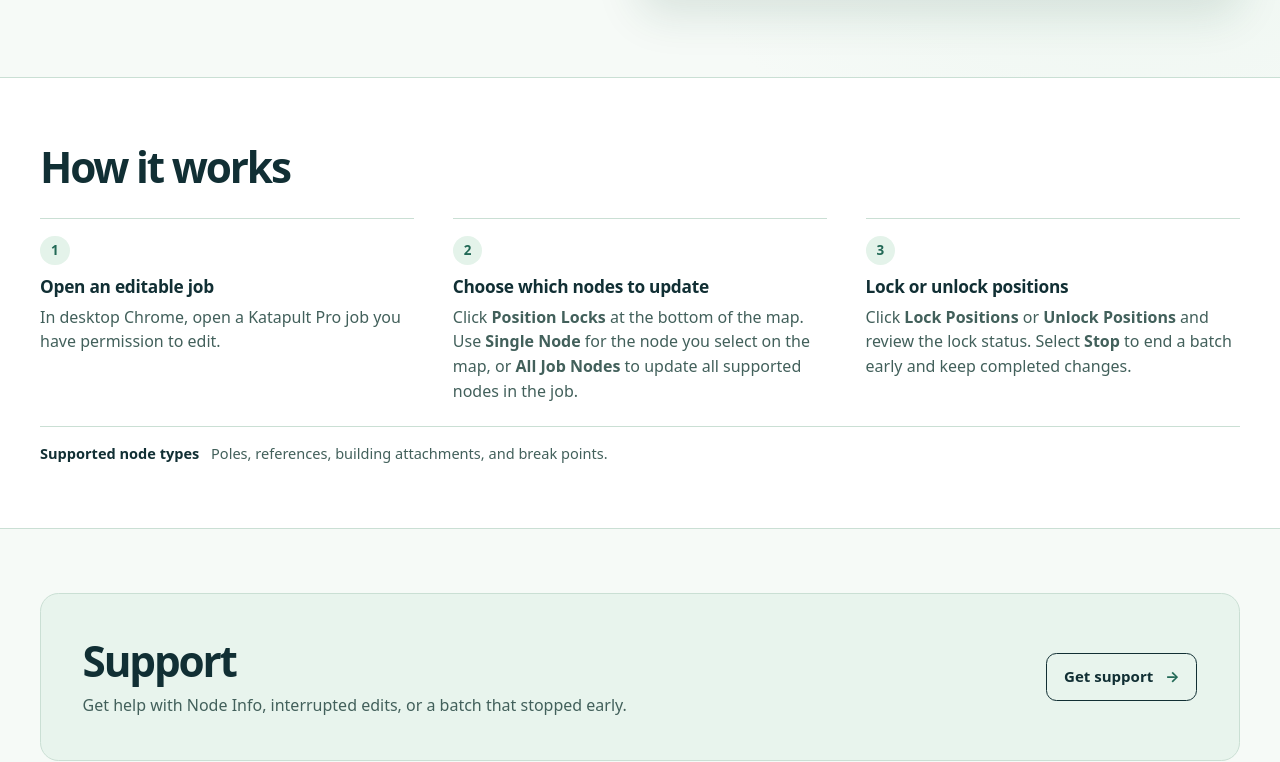
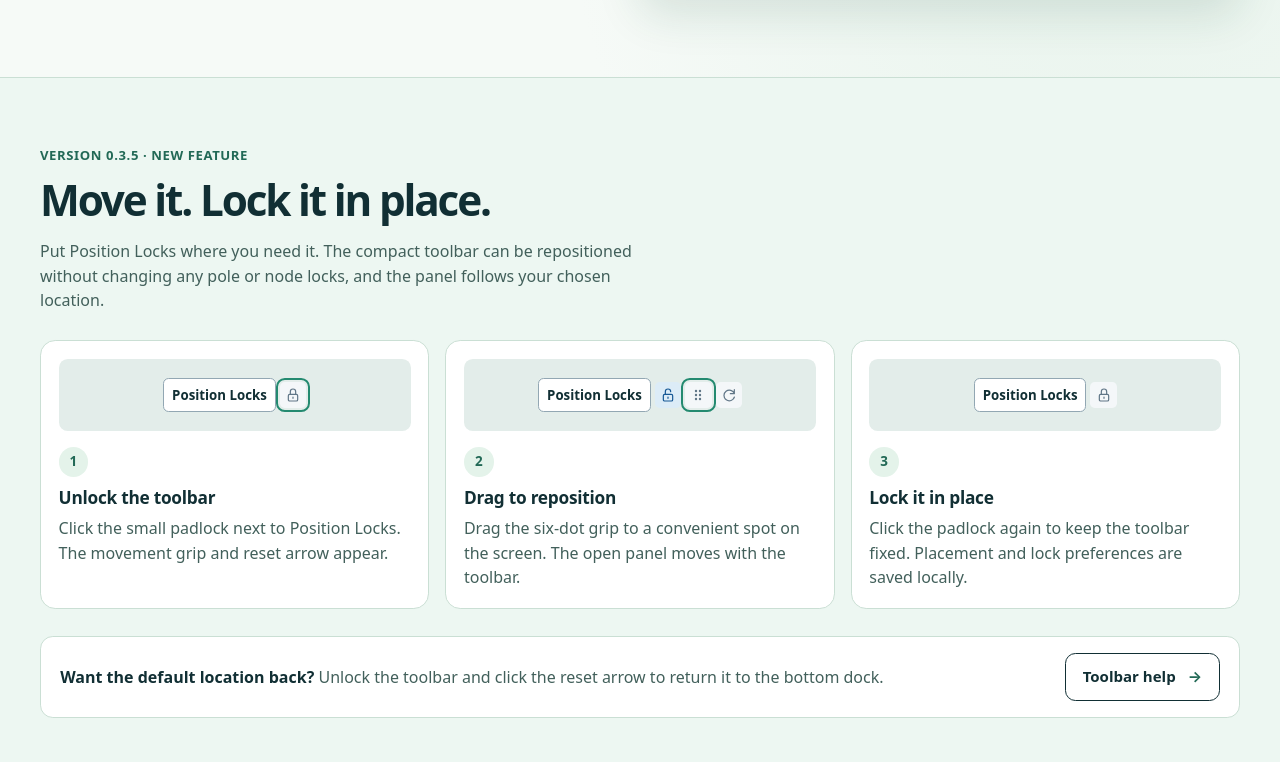
Before and after one commit to AZX-215/position-locks-offical, a plain HTML site: page home.html in a window 1280 px wide. Shown: the part 618-1380 px from the top of the page. Drawn offline with Linux system fonts and the light colour scheme.

Commit message:
Announce v0.3.5 movable toolbar on homepage

```diff
--- a/assets/home.css
+++ b/assets/home.css
@@ -121,6 +121,31 @@ h1, h2, h3, p, figure { margin: 0; }
   color: var(--muted);
   font-size: .88rem;
 }
+
+.release-badge {
+  display: inline-flex; align-items: center; gap: .45rem;
+  margin-bottom: 1.15rem; padding: .38rem .72rem;
+  border: 1px solid #acd8c5; border-radius: 99rem;
+  background: #def4e9; color: #155c48;
+  font-size: .81rem; font-weight: 760; text-decoration: none;
+}
+.release-badge:hover { background: #c8eedc; }
+.toolbar-feature { padding-block: clamp(2.45rem, 5vw, 4.5rem); background: #edf7f2; border-top: 1px solid var(--line); }
+.feature-kicker { display: inline-block; color: var(--accent); font-size: .82rem; font-weight: 780; margin-bottom: .6rem; letter-spacing: .045em; text-transform: uppercase; }
+.feature-intro { max-width: 68ch; color: var(--muted); margin-top: .9rem; }
+.toolbar-steps { list-style: none; padding: 0; margin: 1.7rem 0; display: grid; grid-template-columns: repeat(3, minmax(0, 1fr)); gap: 1rem; }
+.toolbar-steps li { display: flex; flex-direction: column; align-items: flex-start; padding: 1.1rem; border: 1px solid var(--line); border-radius: .95rem; background: var(--white); }
+.toolbar-steps p { color: var(--muted); }
+.toolbar-example { width: 100%; min-height: 4.5rem; display: flex; flex-wrap: wrap; justify-content: center; align-items: center; gap: .25rem; padding: .75rem .35rem; margin-bottom: 1rem; border-radius: .55rem; background: #e3edea; }
+.sample-name { border: 1px solid #92a7b3; border-radius: .35rem; background: #fff; padding: .35rem .5rem; font-size: .83rem; font-weight: 650; white-space: nowrap; }
+.sample-icon { display: inline-grid; place-items: center; width: 1.65rem; height: 1.65rem; border-radius: .3rem; background: #f4f7f9; color: #607687; }
+.sample-icon svg { width: 1rem; height: 1rem; stroke: currentColor; stroke-width: 1.8; fill: none; stroke-linecap: round; stroke-linejoin: round; }
+.sample-icon .sample-dots { fill: currentColor; stroke: none; }
+.sample-unlocked { background: #dcecf7; color: #165895; }
+.sample-highlight { outline: 2px solid #248a70; outline-offset: 2px; }
+.toolbar-note { display: flex; justify-content: space-between; align-items: center; gap: 1rem; padding: 1rem 1.2rem; border-radius: .8rem; border: 1px solid var(--line); background: #fff; color: var(--muted); }
+.toolbar-note strong { color: var(--ink); }
+@media (max-width: 56rem) { .toolbar-steps { grid-template-columns: 1fr; } .toolbar-note { align-items: flex-start; flex-direction: column; } }
 
 .map {
   position: relative;
--- a/home.html
+++ b/home.html
@@ -3,11 +3,11 @@
 <head>
   <meta charset="utf-8">
   <meta name="viewport" content="width=device-width, initial-scale=1">
-  <meta name="description" content="Lock or unlock node positions from the Katapult Pro map with the independent Position Locks Chrome extension.">
+  <meta name="description" content="Lock or unlock node positions from the Katapult Pro map. New in Position Locks 0.3.5: move the toolbar and lock it in place.">
   <meta name="theme-color" content="#edf6f1">
   <meta property="og:url" content="https://azx-215.github.io/position-locks-offical/home">
   <meta property="og:title" content="Position Locks for Katapult">
-  <meta property="og:description" content="Lock or unlock a single node or all supported nodes in a Katapult Pro job.">
+  <meta property="og:description" content="Lock or unlock nodes in Katapult Pro and customize your toolbar position with the new v0.3.5 update.">
   <meta property="og:image" content="https://azx-215.github.io/position-locks-offical/assets/position-locks-map.webp">
   <title>Home | Position Locks for Katapult</title>
   <link rel="canonical" href="https://azx-215.github.io/position-locks-offical/home">
@@ -25,6 +25,7 @@
       <nav class="site-nav" aria-label="Main navigation">
         <a href="./home" aria-current="page">Home</a>
         <a href="#how-it-works">How it works</a>
+        <a href="#toolbar-position">What's new</a>
         <a href="https://azx-215.github.io/position-locks-support/support">Support</a>
         <a href="https://azx-215.github.io/position-locks-support/privacy">Privacy</a>
       </nav>
@@ -34,6 +35,7 @@
   <main id="main">
     <section class="shell hero" aria-labelledby="page-title">
       <div class="hero-content">
+        <a class="release-badge" href="#toolbar-position">New in v0.3.5 · Movable toolbar <span aria-hidden="true">↗</span></a>
         <h1 id="page-title">Position Locks <span>for Katapult</span></h1>
         <p class="intro">Lock or unlock node positions directly from the Katapult Pro map.</p>
         <a class="button" href="#how-it-works">How it works <span aria-hidden="true">↓</span></a>
@@ -45,6 +47,46 @@
           alt="Illustrated street map with a lock marking a node at the intersection of two utility routes.">
         <figcaption class="map-label"><i aria-hidden="true"></i> Position locked</figcaption>
       </figure>
+    </section>
+
+    <section class="toolbar-feature" id="toolbar-position" aria-labelledby="toolbar-title">
+      <div class="shell">
+        <span class="feature-kicker">Version 0.3.5 · New feature</span>
+        <h2 id="toolbar-title">Move it. Lock it in place.</h2>
+        <p class="feature-intro">Put Position Locks where you need it. The compact toolbar can be repositioned without changing any pole or node locks, and the panel follows your chosen location.</p>
+        <ol class="toolbar-steps">
+          <li>
+            <div class="toolbar-example" aria-hidden="true">
+              <span class="sample-name">Position Locks</span>
+              <span class="sample-icon sample-highlight"><svg viewBox="0 0 24 24"><rect x="5" y="11" width="14" height="10" rx="2"/><path d="M8 11V7a4 4 0 0 1 8 0v4M12 15v2"/></svg></span>
+            </div>
+            <span class="step-number" aria-hidden="true">1</span><h3>Unlock the toolbar</h3>
+            <p>Click the small padlock next to Position Locks. The movement grip and reset arrow appear.</p>
+          </li>
+          <li>
+            <div class="toolbar-example" aria-hidden="true">
+              <span class="sample-name">Position Locks</span>
+              <span class="sample-icon sample-unlocked"><svg viewBox="0 0 24 24"><rect x="5" y="11" width="14" height="10" rx="2"/><path d="M8 11V7a4 4 0 0 1 8 0M12 15v2"/></svg></span>
+              <span class="sample-icon sample-highlight"><svg viewBox="0 0 24 24" class="sample-dots"><circle cx="9" cy="6" r="1.8"/><circle cx="15" cy="6" r="1.8"/><circle cx="9" cy="12" r="1.8"/><circle cx="15" cy="12" r="1.8"/><circle cx="9" cy="18" r="1.8"/><circle cx="15" cy="18" r="1.8"/></svg></span>
+              <span class="sample-icon"><svg viewBox="0 0 24 24"><path d="M20 4v6h-6M20 10a8 8 0 1 0 .1 5"/></svg></span>
+            </div>
+            <span class="step-number" aria-hidden="true">2</span><h3>Drag to reposition</h3>
+            <p>Drag the six-dot grip to a convenient spot on the screen. The open panel moves with the toolbar.</p>
+          </li>
+          <li>
+            <div class="toolbar-example" aria-hidden="true">
+              <span class="sample-name">Position Locks</span>
+              <span class="sample-icon"><svg viewBox="0 0 24 24"><rect x="5" y="11" width="14" height="10" rx="2"/><path d="M8 11V7a4 4 0 0 1 8 0v4M12 15v2"/></svg></span>
+            </div>
+            <span class="step-number" aria-hidden="true">3</span><h3>Lock it in place</h3>
+            <p>Click the padlock again to keep the toolbar fixed. Placement and lock preferences are saved locally.</p>
+          </li>
+        </ol>
+        <div class="toolbar-note">
+          <p><strong>Want the default location back?</strong> Unlock the toolbar and click the reset arrow to return it to the bottom dock.</p>
+          <a class="button button-outline" href="https://azx-215.github.io/position-locks-support/support#toolbar-help">Toolbar help <span aria-hidden="true">→</span></a>
+        </div>
+      </div>
     </section>
 
     <section class="workflow" id="how-it-works" aria-labelledby="workflow-title">
@@ -59,7 +101,7 @@
           <li>
             <span class="step-number" aria-hidden="true">2</span>
             <h3>Choose which nodes to update</h3>
-            <p>Click <strong>Position Locks</strong> at the bottom of the map. Use <strong>Single Node</strong> for the node you select on the map, or <strong>All Job Nodes</strong> to update all supported nodes in the job.</p>
+            <p>Click <strong>Position Locks</strong> at the bottom of the map or wherever you have placed the toolbar. Use <strong>Single Node</strong> for the node you select on the map, or <strong>All Job Nodes</strong> to update all supported nodes in the job.</p>
           </li>
           <li>
             <span class="step-number" aria-hidden="true">3</span>
@@ -75,7 +117,7 @@
       <div class="support-panel">
         <div>
           <h2 id="support-title">Support</h2>
-          <p>Get help with Node Info, interrupted edits, or a batch that stopped early.</p>
+          <p>Get help with moving the toolbar, Node Info, interrupted edits, or a batch that stopped early.</p>
         </div>
         <a class="button button-outline" href="https://azx-215.github.io/position-locks-support/support">Get support <span aria-hidden="true">→</span></a>
       </div>
```
Also changed, not shown: 1 other file.
